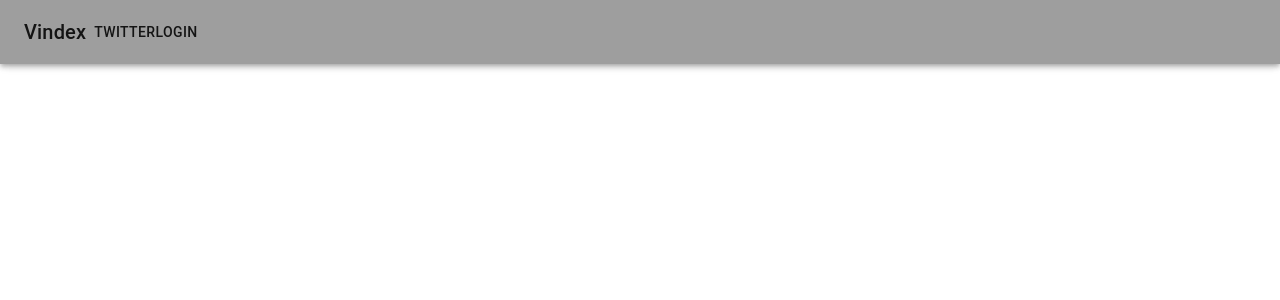
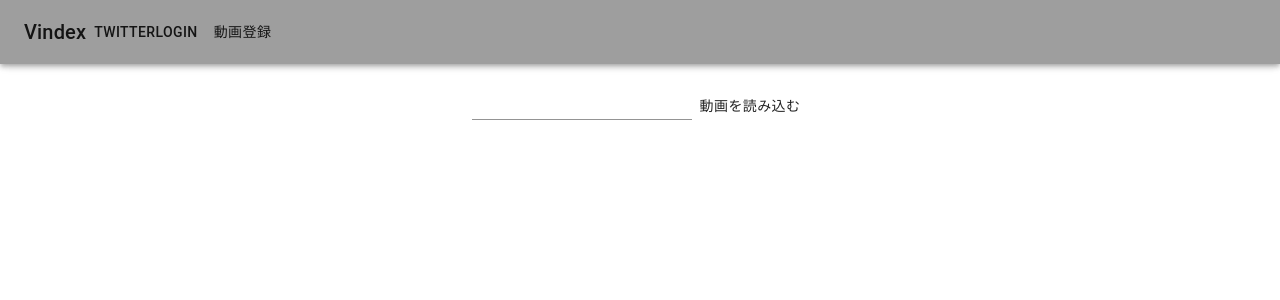
Before and after one commit to todokku/Vindex-Frontend, a React (Create React App) app: page /registration in a window 1280 px wide. Shown: the top 300 px of the page. Built offline with nearby package versions, Linux system fonts and the light colour scheme.

Commit message:
RegistrationPage

```diff
--- a/src/App.tsx
+++ b/src/App.tsx
@@ -7,6 +7,7 @@ import {Top} from './Top/TopPage';
 import {Watch} from './Watch/WatchPage';
 import {WatchModal} from './Watch/WatchModal';
 import {Search} from './Search/SearchPage';
+import {Registration} from './Registration/Registration'
 
 import { Container, Grid, Box } from '@material-ui/core';
 
@@ -31,6 +32,9 @@ const App: React.FC = () => {
                 <Route path="/search">
                   <Search />
                 </Route>
+                <Route path="/registration">
+                  <Registration />
+                </Route>
               </Switch>
 
               {background && <Route path="/watch/:id" children={<WatchModal />} />}
--- /dev/null
+++ b/src/Registration/Registration.tsx
@@ -0,0 +1,53 @@
+import React, { useState } from 'react'
+import { Watch } from '../Watch/WatchPage';
+import { TextField, Button } from '@material-ui/core';
+
+export const Registration = () => {
+    const [YouTubeUrl, setYouTubeUrl] = useState<string>("")
+    const [isLoaded, setIsLoaded] = useState<boolean>(false)
+    const [videoId, setVideoId] = useState<string>("")
+
+    const changeYouTubeUrl = (e:any) => {
+        setYouTubeUrl(e.target.value)
+    }
+
+    const loadYouTubeUrl = (e:any) => {
+        setVideoId(ExtractVideoId(YouTubeUrl))
+        setIsLoaded(true)
+    }
+
+    return(
+        <>
+            <YouTubeUrlInput
+                changeYouTubeUrl={changeYouTubeUrl}
+                loadYouTubeUrl={loadYouTubeUrl}
+                YouTubeUrl={YouTubeUrl}
+            />
+            {isLoaded && <Watch vid={videoId}/>}
+        </>
+    )
+}
+
+const ExtractVideoId = (Url:string) => {
+    const urlPos:number = Url.indexOf("watch?v=")
+    console.log({urlPos})
+    const videoId = Url.substr(urlPos+8, 11)
+    return videoId
+}
+
+interface YouTubeUrlInputProps{
+    changeYouTubeUrl: (e:any) => void
+    loadYouTubeUrl: (e:any) => void
+    YouTubeUrl: string
+}
+
+const YouTubeUrlInput:React.FC<YouTubeUrlInputProps> = ({changeYouTubeUrl, loadYouTubeUrl, YouTubeUrl}) => {
+    return(
+        <>
+            <TextField onChange={changeYouTubeUrl} value={YouTubeUrl} />
+            <Button onClick={loadYouTubeUrl}>
+                動画を読み込む
+            </Button>
+        </>
+    )
+}
--- a/src/Search/SearchComponent/SearchResults.tsx
+++ b/src/Search/SearchComponent/SearchResults.tsx
@@ -12,11 +12,12 @@ export const SearchResults = () => {
 
 const SearchResult = () => {
     let location = useLocation()
-    const thumb_url:string = "http://img.youtube.com/vi/1awua0YrSRs/mqdefault.jpg"
+    const vid: string = "46g2QvXVj1s"
+    const thumb_url:string = "http://img.youtube.com/vi/"+ vid  +"/mqdefault.jpg"
     return(
         <>
             <Card>
-                <Link to={{pathname: `/watch/cADu9rtlZGQ`,
+                <Link to={{pathname: `/watch/` + vid,
                            state:   { background: location }
                         }}
                     >
--- a/src/Watch/WatchComponents/TagForm.tsx
+++ b/src/Watch/WatchComponents/TagForm.tsx
@@ -1,8 +1,9 @@
 import React, { useState } from 'react'
 import { Button, TextField, Typography } from '@material-ui/core';
+import { useLocation } from 'react-router';
 
 export const TagForm = () => {
-    const[Tags, setTags] = useState<string[]>(["タグ1", "タグ2", "タグ3"])
+    const[Tags, setTags] = useState<string[]>([])
     const[TagTextField, setTextField] = useState<string>("")
     const[toggleTag, setToggleTag] = useState<number>(-1)
 
@@ -31,7 +32,7 @@ export const TagForm = () => {
                            isToggled={(index==toggleTag)}
                            onClick={() => setToggleTagMenu(index)}/>
             )}
-            <TextField id="standard-basic" onChange={changeTextField} value={TagTextField} />
+            <TextField onChange={changeTextField} value={TagTextField} />
             <Button variant="outlined" onClick={setNewTag}>
                 新しいタグを入力
             </Button>
@@ -59,13 +60,22 @@ const TagButton:React.FC<TagButtonProps> = ({props, isToggled, onClick}) => {
     }
 
     const TagMenu = () => {
-        return(
-            <div>
+        const location = useLocation()
+        console.log(location)
+        const MenuStyle = {
+            backgroundColor: "#eee",
+            borderRadius   : 5,
+        }
+
+        if(location.pathname==="/registration") return null
+        else return(
+            <div style={MenuStyle}>
                 <Typography variant={"body1"}>このタグで検索</Typography>
                 <Typography variant={"body1"}>このタグをミュート</Typography>
             </div>
         )
     }
+
     return(
         <>
             <div style={{margin: 6}} >
--- a/src/Watch/WatchModal.tsx
+++ b/src/Watch/WatchModal.tsx
@@ -4,6 +4,7 @@ import { Watch } from './WatchPage';
 
 export const WatchModal = () => {
     let history = useHistory()
+    let { id } = useParams()
 
     let back = (e:any) => {
         e.stopPropagation();
@@ -33,7 +34,7 @@ export const WatchModal = () => {
                 }}
                 onClick={(e)=>e.stopPropagation()}
             >
-                <Watch />
+                <Watch vid={id} />
             </div>
         </div>
     )
--- a/src/Watch/WatchPage.tsx
+++ b/src/Watch/WatchPage.tsx
@@ -1,14 +1,18 @@
 import React from 'react';
 import { Container, Grid, Box, Typography } from '@material-ui/core';
 import ReactPlayer from 'react-player'
-import Modal from 'react-modal'
 import { useParams } from 'react-router';
 import { TagForm } from './WatchComponents/TagForm';
 
-export const Watch = () => {
-    let { id } = useParams()
+interface WatchProps{
+    vid?: string|undefined
+}
 
-    const url:string="https://www.youtube.com/watch?v="+id
+export const Watch:React.FC<WatchProps> = ({vid}) => {
+    const id = useParams()
+    let url:string="https://www.youtube.com/watch?v="+vid
+    if(!vid) url="https://www.youtube.com/watch?v="+id //watchPageを直接URL入力した場合vidはundentifiedになる
+    console.log(url)
     const config={
         youtube:{
             playerVars:{
--- a/src/components/Header.tsx
+++ b/src/components/Header.tsx
@@ -36,6 +36,10 @@ const Header = () => {
                     <Button onClick={twitterLogin}>
                         TwitterLogin
                     </Button>
+
+                    <Button href="/registration">
+                        動画登録
+                    </Button>
                 </Toolbar>
             </AppBar>
         </>
```
